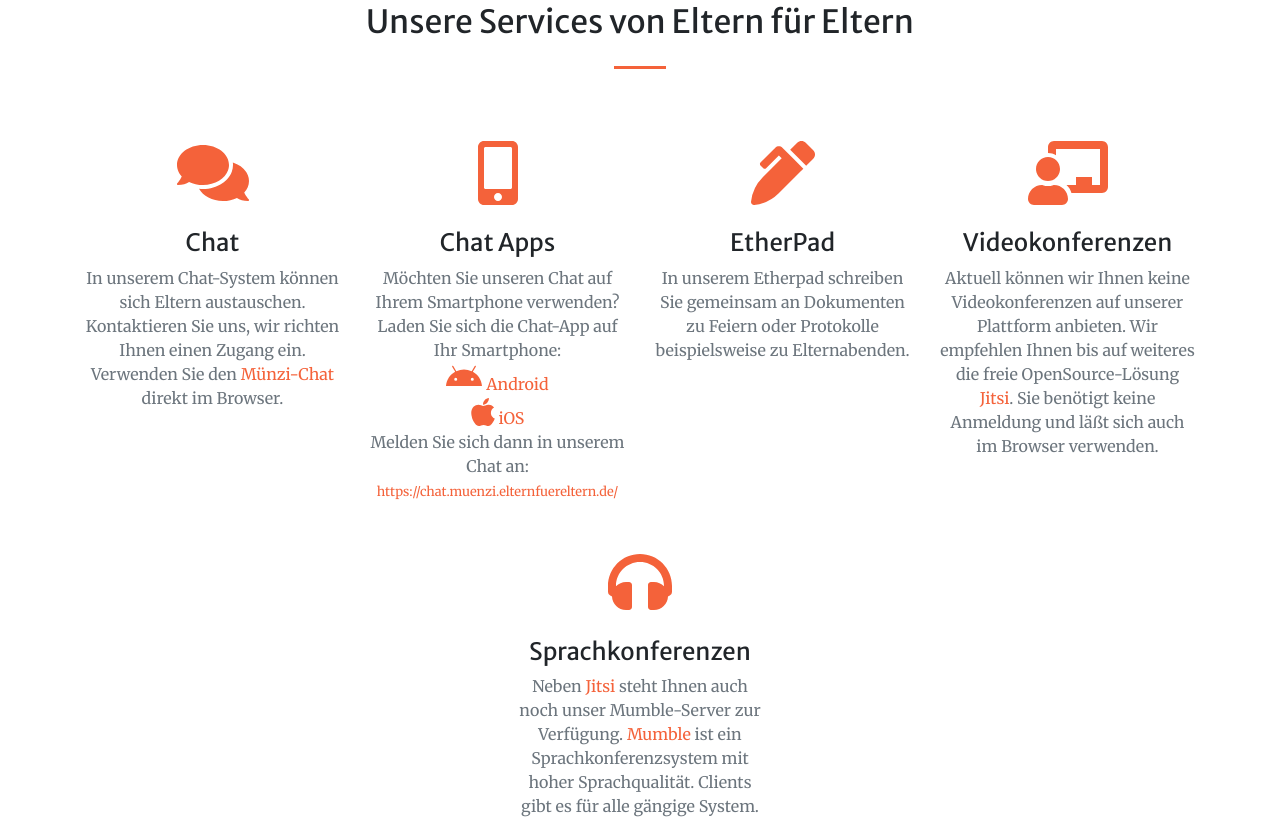
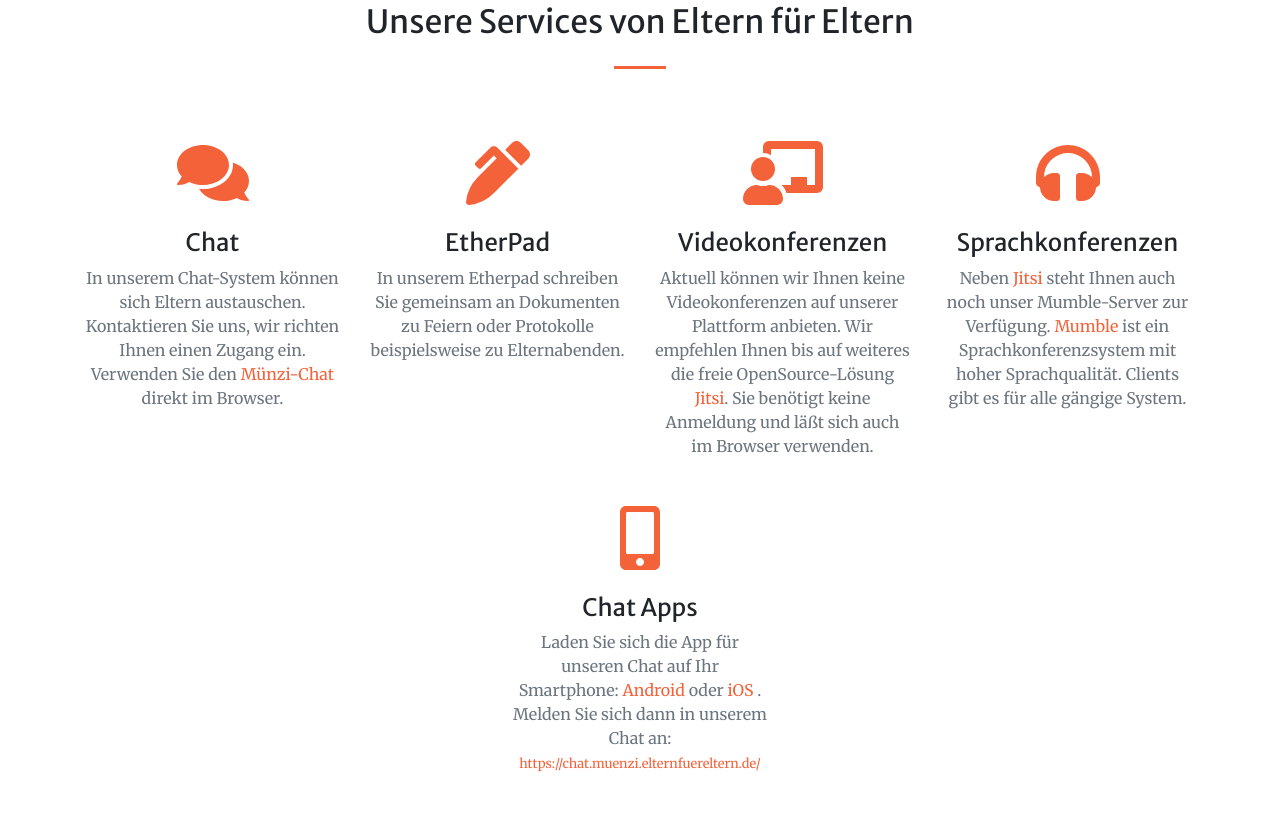
Before and after one commit to elternfuereltern/elternfuereltern.github.io, a plain HTML site: page src/index.html in a window 1280 px wide. Shown: the part 2878-3699 px from the top of the page. Drawn offline with nearby package versions, Linux system fonts and the light colour scheme.

Commit message:
chat apps shortened rearranged

```diff
--- a/src/index.html
+++ b/src/index.html
@@ -161,34 +161,6 @@
 			</div>
 			<div class="col-lg-3 col-md-6 text-center">
 				<div class="mt-5">
-					<i class="fas fa-4x fa-mobile-alt text-primary mb-4"></i>
-					<h3 class="h4 mb-2">Chat Apps</h3>
-					<p class="text-muted mb-0">
-						Möchten Sie unseren Chat auf Ihrem Smartphone verwenden?
-						Laden Sie sich die Chat-App auf Ihr Smartphone:
-					</p>
-					<p class="text-muted mb-0">
-						<a target="_blank" href="https://play.google.com/store/apps/details?id=chat.rocket.android">
-							<i class="fab fa-2x fa-android"></i>
-							Android
-						</a>
-					</p>
-					<p class="text-muted mb-0">
-						<a target="_blank" href="https://itunes.apple.com/app/rocket-chat/id1148741252">
-							<i class="fab fa-2x fa-apple"></i>
-							iOS
-						</a>
-					</p>
-					<p class="text-muted mb-0">
-						Melden Sie sich dann in unserem Chat an:
-							<small>
-								<a target="_blank" href="https://chat.muenzi.elternfuereltern.de/">https://chat.muenzi.elternfuereltern.de/</a>
-						</small>
-					</p>
-				</div>
-			</div>
-			<div class="col-lg-3 col-md-6 text-center">
-				<div class="mt-5">
 					<i class="fas fa-4x fa-pen-alt text-primary mb-4"></i>
 					<h3 class="h4 mb-2">EtherPad</h3>
 					<p class="text-muted mb-0">
@@ -223,6 +195,28 @@
 						steht Ihnen auch noch unser Mumble-Server zur Verfügung.
 						<a targt="_blank" href="https://www.mumble.info/">Mumble</a> ist ein Sprachkonferenzsystem mit hoher Sprachqualität.
 						Clients gibt es für alle gängige System.
+					</p>
+				</div>
+			</div>
+			<div class="col-lg-3 col-md-6 text-center">
+				<div class="mt-5">
+					<i class="fas fa-4x fa-mobile-alt text-primary mb-4"></i>
+					<h3 class="h4 mb-2">Chat Apps</h3>
+					<p class="text-muted mb-0">
+						Laden Sie sich die App für unseren Chat auf Ihr Smartphone:
+						<a target="_blank" href="https://play.google.com/store/apps/details?id=chat.rocket.android">
+							Android
+						</a>
+						oder
+						<a target="_blank" href="https://itunes.apple.com/app/rocket-chat/id1148741252">
+							iOS
+						</a>.
+					</p>
+					<p class="text-muted mb-0">
+						Melden Sie sich dann in unserem Chat an:
+							<small>
+								<a target="_blank" href="https://chat.muenzi.elternfuereltern.de/">https://chat.muenzi.elternfuereltern.de/</a>
+						</small>
 					</p>
 				</div>
 			</div>
```
